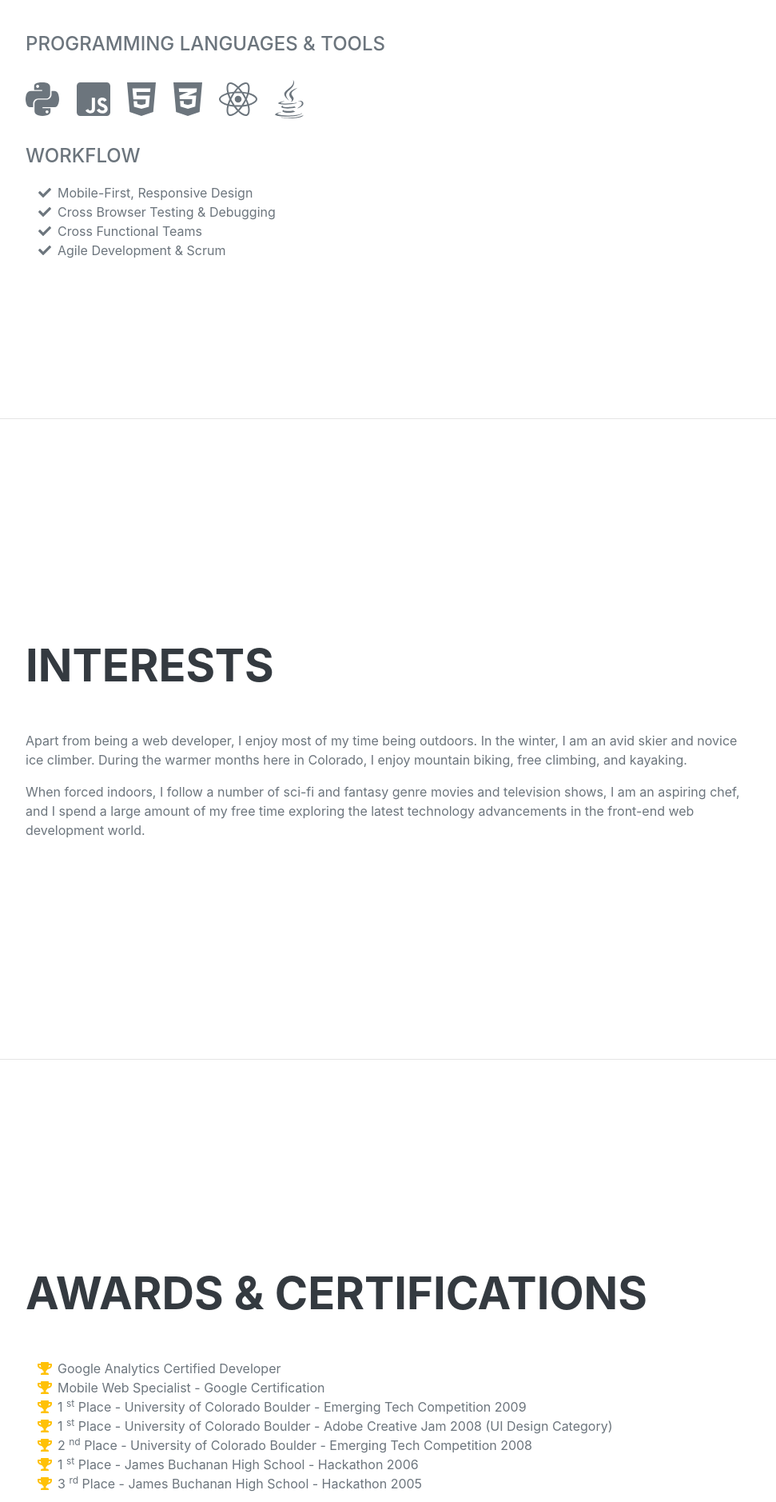
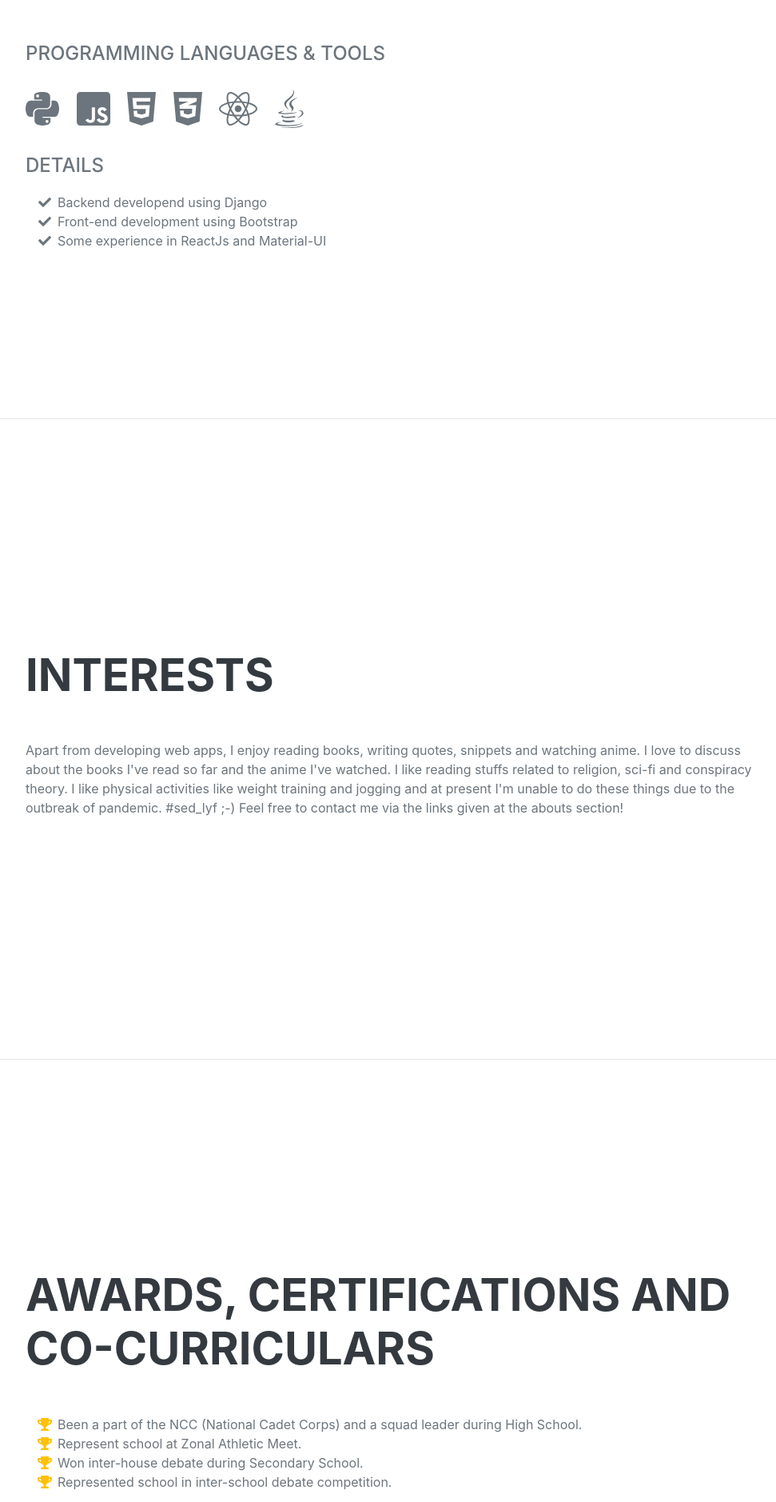
Before and after one commit to mddawood/Portfolio-webapp, a Django app: page / in a window 1280 px wide. Shown: the part 2762-4640 px from the top of the page at 80% size, without its empty margins (288-1259 px from the left). Run offline with Django 3.2, Linux system fonts and the light colour scheme; data comes from the database, SQL or seed files in the repository; both versions use the stored data as it was after the commit; some libraries are stand-ins or nearby versions; some web fonts are replaced.

Commit message:
Added actual data and made few chnages to template

```diff
--- a/myapp/admin.py
+++ b/myapp/admin.py
@@ -1,7 +1,10 @@
 from django.contrib import admin
-from myapp.models import About, Experience, Education, Tool
+from myapp.models import About, Experience, Education, Tool, Skill, Interest, Award
 # Register your models here.
 admin.site.register(About)
 admin.site.register(Experience)
 admin.site.register(Education)
 admin.site.register(Tool)
+admin.site.register(Skill)
+admin.site.register(Interest)
+admin.site.register(Award)
--- a/myapp/models.py
+++ b/myapp/models.py
@@ -38,3 +38,23 @@ class Tool(models.Model):
 
     def __str__(self):
         return self.name
+
+class Skill(models.Model):
+    name = models.CharField(max_length=20)
+    detail = models.CharField(max_length=70)
+
+    def __str__(self):
+        return self.name
+
+class Interest(models.Model):
+    int = models.TextField()
+
+    def __str__(self):
+        return self.int
+
+class Award(models.Model):
+    award_number = models.IntegerField(default=0)
+    description = models.TextField(default='some award')
+
+    def __str__(self):
+        return self.description
--- a/myapp/views.py
+++ b/myapp/views.py
@@ -1,6 +1,6 @@
 from django.shortcuts import render
 from django.views.generic import ListView, DetailView
-from .models import About, Education, Experience, Tool
+from .models import About, Education, Experience, Tool, Skill, Interest, Award
 
 # Create your views here.
 # def index(request):
@@ -22,5 +22,8 @@ class About(ListView):
         context['experiences'] = Experience.objects.all()
         context['educations'] = Education.objects.all()
         context['tools'] = Tool.objects.all()
+        context['skills'] = Skill.objects.all()
+        context['interest'] = Interest.objects.all()
+        context['awards'] = Award.objects.all()
         # And so on for more models
         return context
--- a/myresume/urls.py
+++ b/myresume/urls.py
@@ -20,5 +20,4 @@ from myapp import views
 urlpatterns = [
     path('admin/', admin.site.urls),
     path('', views.About.as_view(), name="index"),
-    # path('', views.index, name='index'),
 ]
--- a/templates/index.html
+++ b/templates/index.html
@@ -20,7 +20,7 @@
         <!-- Navigation-->
         <nav class="navbar navbar-expand-lg navbar-dark bg-primary fixed-top" id="sideNav">
             <a class="navbar-brand js-scroll-trigger" href="#page-top">
-                <span class="d-block d-lg-none">Clarence Taylor</span>
+                <span class="d-block d-lg-none">Dawood Razauddin</span>
                 <span class="d-none d-lg-block"><img class="img-fluid img-profile rounded-circle mx-auto mb-2" src="{% static "assets/img/profile.jpg" %}" alt="" /></span>
             </a>
             <button class="navbar-toggler" type="button" data-toggle="collapse" data-target="#navbarSupportedContent" aria-controls="navbarSupportedContent" aria-expanded="false" aria-label="Toggle navigation"><span class="navbar-toggler-icon"></span></button>
@@ -46,15 +46,15 @@
                         <span class="text-primary">{{abt.lname}}</span>
                     </h1>
                     <div class="subheading mb-5">
-                        Contact: +{{abt.contact}} ·
+                        Contact: +91-{{abt.contact}} ·
                         <a href="mailto:name@email.com">{{abt.email}}</a>
                     </div>
                     <p class="lead mb-5">{{abt.intro}}</p>
                     <div class="social-icons">
-                        <a class="social-icon" href="www.linkedin.com/in/dawood-razauddin-a95113157"><i class="fab fa-linkedin-in"></i></a>
-                        <a class="social-icon" href="#"><i class="fab fa-github"></i></a>
-                        <a class="social-icon" href="#"><i class="fab fa-twitter"></i></a>
-                        <a class="social-icon" href="#"><i class="fab fa-facebook-f"></i></a>
+                        <a class="social-icon" target="_blank" href="https://www.linkedin.com/in/dawood-razauddin-a95113157/"><i class="fab fa-linkedin-in"></i></a>
+                        <a class="social-icon" target="_blank" href="https://github.com/mddawood"><i class="fab fa-github"></i></a>
+                        <a class="social-icon" target="_blank" href="https://twitter.com/DRazauddin"><i class="fab fa-twitter"></i></a>
+                        <a class="social-icon" target="_blank" href="https://www.facebook.com/dbzdawood"><i class="fab fa-facebook-f"></i></a>
                     </div>
                   {% endfor %}
                 </div>
@@ -105,24 +105,14 @@
                         <li class="list-inline-item"><i class="{{t.f_link}}"></i></li>
                       {% endfor %}
                     </ul>
-                    <div class="subheading mb-3">Workflow</div>
+                    <div class="subheading mb-3">Details</div>
                     <ul class="fa-ul mb-0">
+                      {% for sk in skills %}
                         <li>
                             <span class="fa-li"><i class="fas fa-check"></i></span>
-                            Mobile-First, Responsive Design
+                            {{sk.detail}}
                         </li>
-                        <li>
-                            <span class="fa-li"><i class="fas fa-check"></i></span>
-                            Cross Browser Testing & Debugging
-                        </li>
-                        <li>
-                            <span class="fa-li"><i class="fas fa-check"></i></span>
-                            Cross Functional Teams
-                        </li>
-                        <li>
-                            <span class="fa-li"><i class="fas fa-check"></i></span>
-                            Agile Development & Scrum
-                        </li>
+                      {% endfor %}
                     </ul>
                 </div>
             </section>
@@ -131,54 +121,23 @@
             <section class="resume-section" id="interests">
                 <div class="resume-section-content">
                     <h2 class="mb-5">Interests</h2>
-                    <p>Apart from being a web developer, I enjoy most of my time being outdoors. In the winter, I am an avid skier and novice ice climber. During the warmer months here in Colorado, I enjoy mountain biking, free climbing, and kayaking.</p>
-                    <p class="mb-0">When forced indoors, I follow a number of sci-fi and fantasy genre movies and television shows, I am an aspiring chef, and I spend a large amount of my free time exploring the latest technology advancements in the front-end web development world.</p>
+                    {% for i in interest %}
+                    <p>{{i.int}}</p>
+                    {% endfor %}
                 </div>
             </section>
             <hr class="m-0" />
             <!-- Awards-->
             <section class="resume-section" id="awards">
                 <div class="resume-section-content">
-                    <h2 class="mb-5">Awards & Certifications</h2>
+                    <h2 class="mb-5">Awards, Certifications and Co-curriculars</h2>
                     <ul class="fa-ul mb-0">
+                      {% for a in awards %}
                         <li>
                             <span class="fa-li"><i class="fas fa-trophy text-warning"></i></span>
-                            Google Analytics Certified Developer
+                            {{a.description}}
                         </li>
-                        <li>
-                            <span class="fa-li"><i class="fas fa-trophy text-warning"></i></span>
-                            Mobile Web Specialist - Google Certification
-                        </li>
-                        <li>
-                            <span class="fa-li"><i class="fas fa-trophy text-warning"></i></span>
-                            1
-                            <sup>st</sup>
-                            Place - University of Colorado Boulder - Emerging Tech Competition 2009
-                        </li>
-                        <li>
-                            <span class="fa-li"><i class="fas fa-trophy text-warning"></i></span>
-                            1
-                            <sup>st</sup>
-                            Place - University of Colorado Boulder - Adobe Creative Jam 2008 (UI Design Category)
-                        </li>
-                        <li>
-                            <span class="fa-li"><i class="fas fa-trophy text-warning"></i></span>
-                            2
-                            <sup>nd</sup>
-                            Place - University of Colorado Boulder - Emerging Tech Competition 2008
-                        </li>
-                        <li>
-                            <span class="fa-li"><i class="fas fa-trophy text-warning"></i></span>
-                            1
-                            <sup>st</sup>
-                            Place - James Buchanan High School - Hackathon 2006
-                        </li>
-                        <li>
-                            <span class="fa-li"><i class="fas fa-trophy text-warning"></i></span>
-                            3
-                            <sup>rd</sup>
-                            Place - James Buchanan High School - Hackathon 2005
-                        </li>
+                      {% endfor %}
                     </ul>
                 </div>
             </section>
```
Also changed, not shown: db.sqlite3, myapp/migrations/0008_skills.py (added), myapp/migrations/0009_auto_20200724_1038.py (added), myapp/migrations/0010_interest.py (added), myapp/migrations/0011_award.py (added), myapp/migrations/0012_auto_20200724_1123.py (added), myapp/migrations/0013_auto_20200725_1231.py (added).
